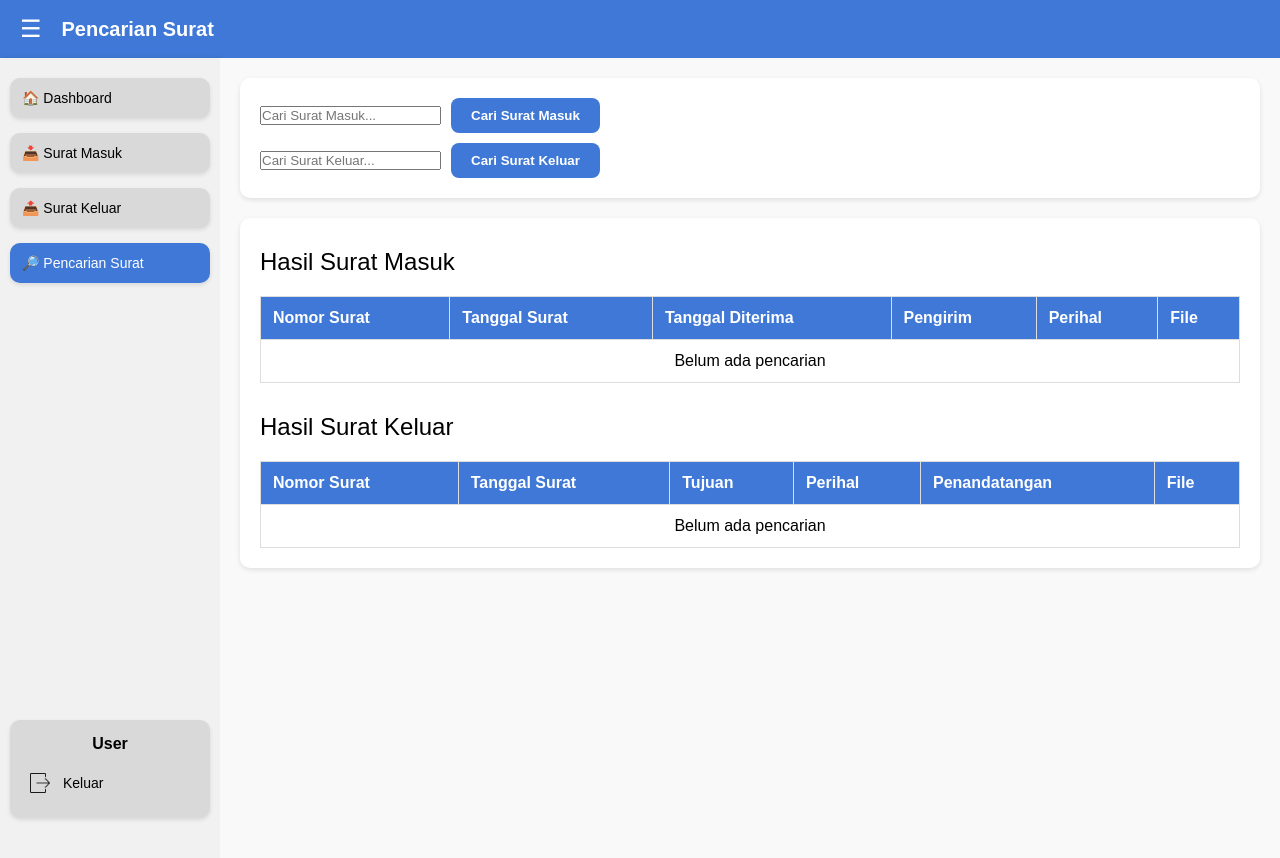
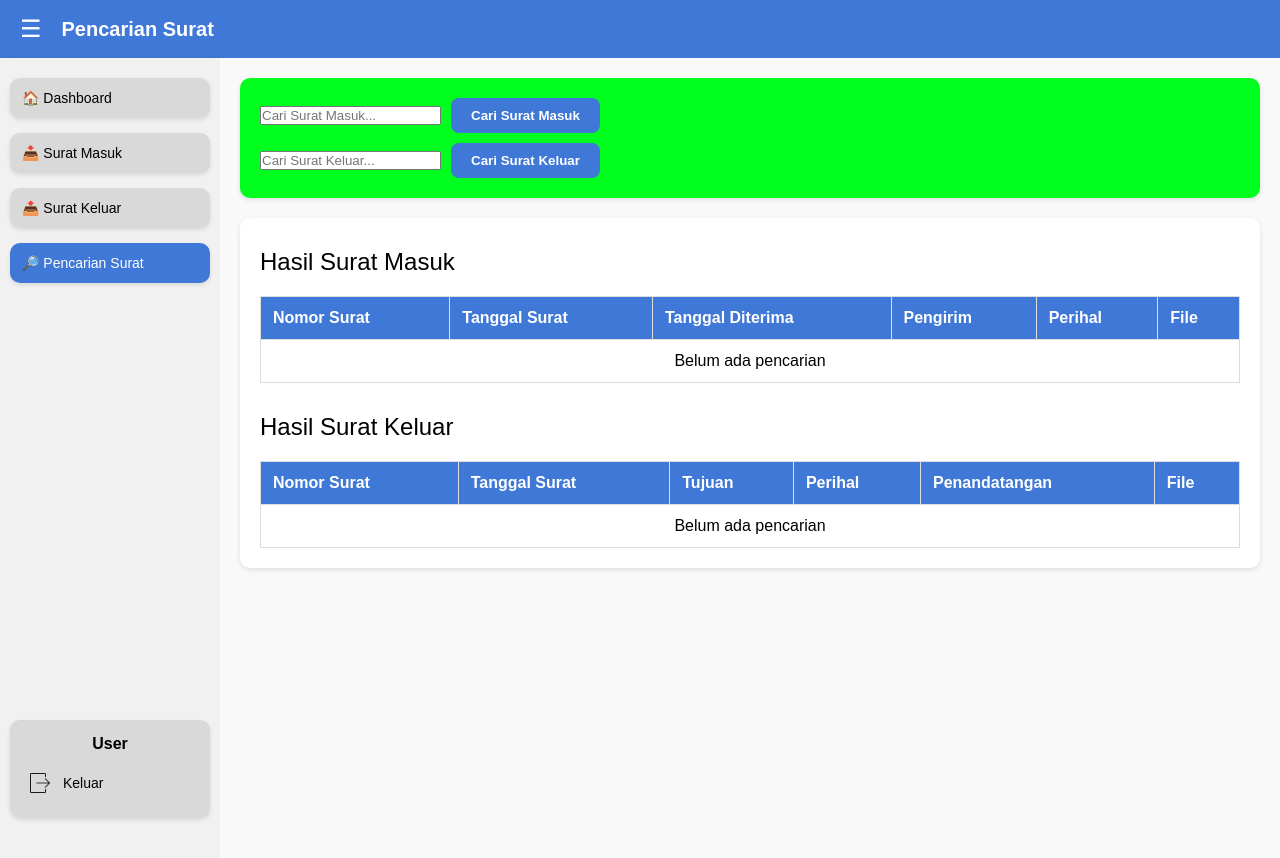
Before and after one commit to FauzanTech/frontend-arsipnow-pcf, a React (Create React App) app: page /pencariansurat in a window 1280 px wide. Built offline with nearby package versions, Linux system fonts and the light colour scheme.

Commit message:
perubahan warna

```diff
--- a/src/PencarianSurat.css
+++ b/src/PencarianSurat.css
@@ -158,7 +158,7 @@ body {
 
 /* Form Pencarian */
 .search-container {
-  background: white;
+  background: rgb(0, 255, 30);
   padding: 20px;
   margin-bottom: 20px;
   border-radius: 10px;
```
